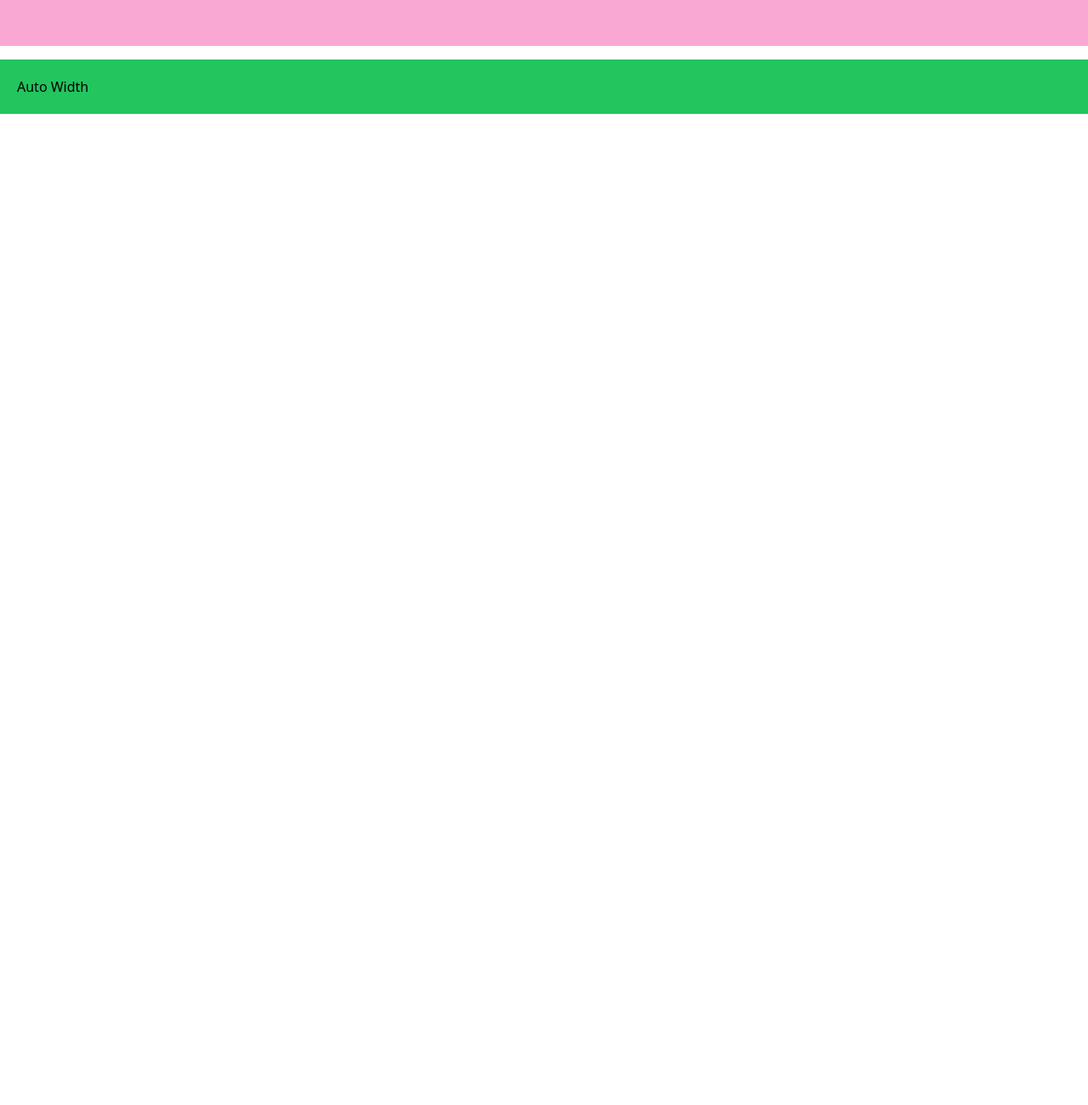
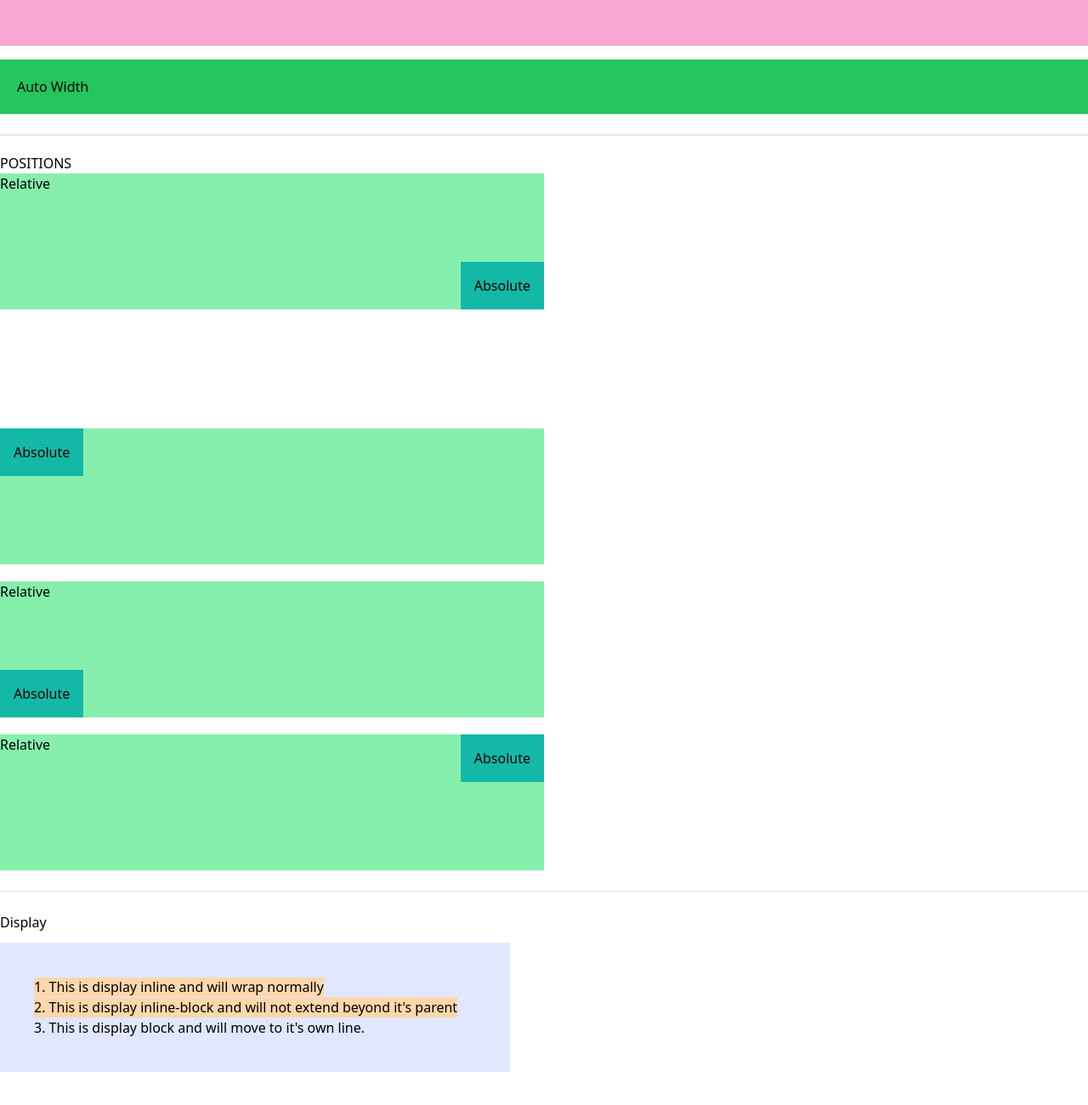
Before and after one commit to NirupamChakraborty/Tailwind_CSS, a plain HTML site: page index.html in a window 1280 px wide. Shown: the part 8886-10186 px from the top of the page at 85% size. Before the commit the page ends 9020 px from the top, so only its background shows below. Drawn offline with nearby package versions, Linux system fonts and the light colour scheme.

Commit message:
TAILWIND CSS

```diff
--- a/index.html
+++ b/index.html
@@ -425,5 +425,92 @@
      <div class="bg-green-500 p-5 w-auto">Auto Width</div>
 
 
+
+
+
+     <br>
+     <hr>
+     <hr>
+
+
+     <h1 class="mt-5">POSITIONS</h1>
+     <div class="relative w-1/2 h-40 bg-green-300">
+        <p>Relative</p>
+        <div class="absolute bottom-0 right-0 bg-teal-500 p-4">
+            <p> Absolute</p>
+        </div>
+     </div>
+
+<br><br><br><br><br>
+
+
+     <div class="relative w-1/2 h-40 bg-green-300 mt-5">
+        <p>Relative</p>
+        <div class="absolute top-0 left-0 bg-teal-500 p-4">
+            <p> Absolute</p>
+        </div>
+     </div>
+
+
+
+         <div class="relative w-1/2 h-40 bg-green-300 mt-5">
+             <p>Relative</p>
+              <div class="absolute bottom-0 left-0 bg-teal-500 p-4">
+                 <p> Absolute</p>
+             </div>
+          </div>
+
+
+
+
+
+
+     <div class="relative w-1/2 h-40 bg-green-300 mt-5">
+        <p>Relative</p>
+        <div class="absolute top-0 right-0 bg-teal-500 p-4">
+            <p> Absolute</p>
+        </div>
+     </div>
+
+
+     <br>
+     <hr>
+     <br>
+
+
+
+
+
+     <h1 class="mb-3">Display</h1>
+<div class="bg-indigo-100 p-10 mb-10 w-[600px]">
+
+    <span class="inline bg-orange-200 w-[100] h-[200]">
+      1.  This is display inline and will wrap normally
+    </span>
+
+<span class="inline-block bg-orange-200 ">
+      2.  This is display inline-block and will not extend beyond it's parent
+    </span>
+
+
+    <span class="inline-block  ">
+        3.  This is display block and will move to it's own line.
+      </span>
+
+
+
+
+
+      <span class="hidden">
+        4.  This is display none and will not display at all
+      </span>
+
+
+
+
+
+
+
+    </div>
 </body>
 </html>
```
